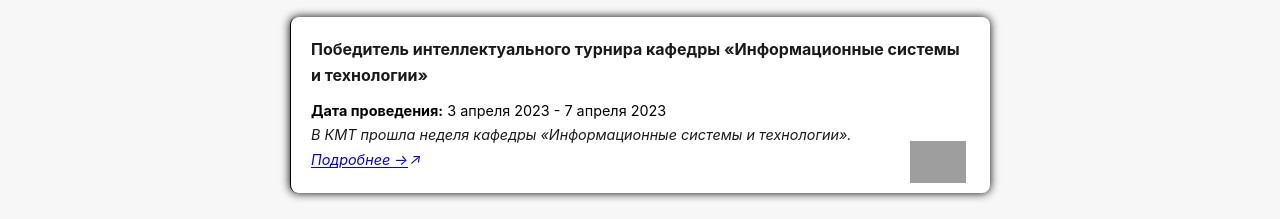
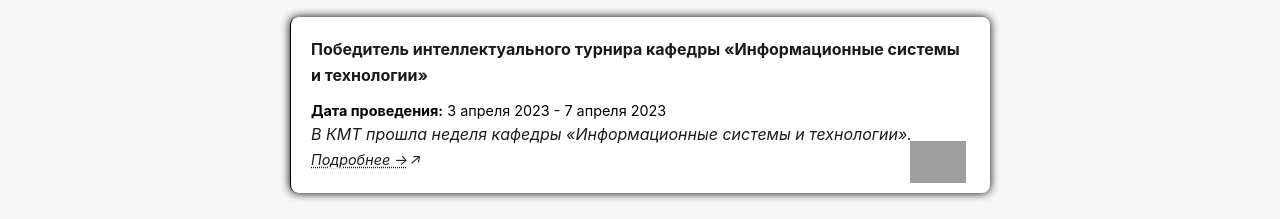
Before and after one commit to Forellee/resume-blog-website, a plain HTML site: page index.html in a window 1280 px wide. Shown: the part 2094-2313 px from the top of the page. Drawn offline with Linux system fonts and the light colour scheme; grey boxes are pictures that could not be loaded.

Commit message:
achievements link fixed

```diff
--- a/styles.css
+++ b/styles.css
@@ -203,7 +203,7 @@ body {
   z-index: 2;
 }
 
-.achievements em {
+.achievements a {
   color: inherit;
   font-size: 0.9rem;
   text-decoration-style: dotted;
```
